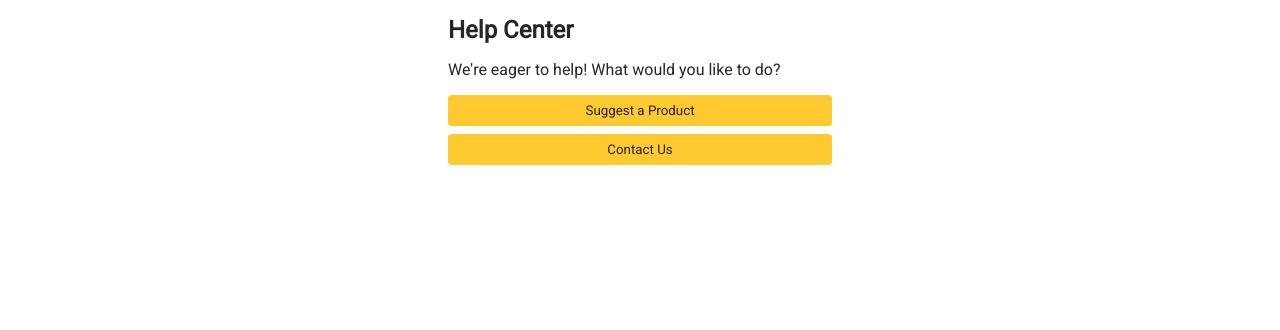
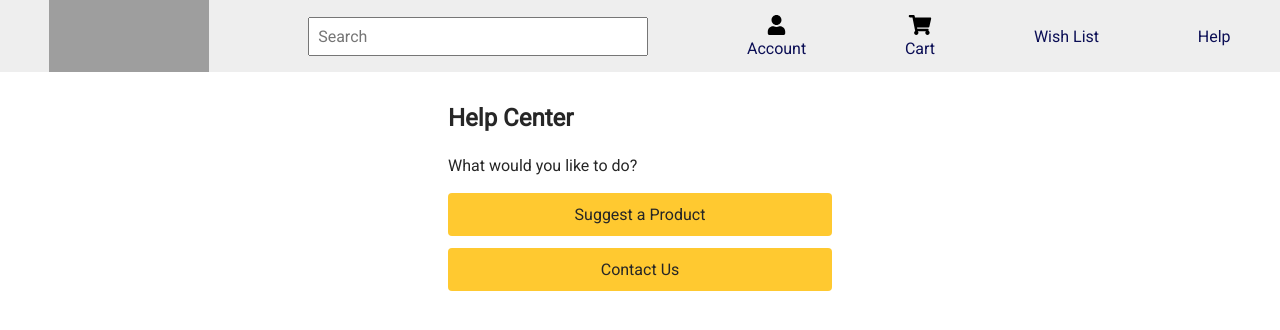
Before and after one commit to r-goddard/Design-Exercise, a plain HTML site: page index.html in a window 1280 px wide. Drawn offline with Linux system fonts and the light colour scheme; grey boxes are pictures that could not be loaded.

Commit message:
Updated styles

```diff
--- a/index.html
+++ b/index.html
@@ -18,9 +18,25 @@
 </head>
 <body>
 
+  <div id="navbar-top" class="flexbox-header">
+    <img src="https://media.mwstatic.com/images/header/midwayusa-logo-v1.svg" width="160" height="72" class="header-logo-img" alt="MidayUSA logo" aria-hidden="true">
+    <input type="text" name="search-box" id="search-box" placeholder="Search">
+    <div class="flex-container">
+      <img src="media/user-solid.svg" height=20 class="header-icon" alt="Image of a user" aria-hidden="true">
+      <span class="header-link">Account</span>
+    </div>
+    <div class="flex-container">
+      <img src="media/shopping-cart-solid.svg" height=20 class="header-icon" alt="Image of a shopping cart" aria-hidden="true">
+      <span class="header-link">Cart</span>
+    </div>
+    <span id="wish-list" class="header-link">Wish List</span>
+    <span id="help" class="header-link">Help</span>
+  </div>
+
+  <div id="content">
     <h1>Help Center</h1>
 
-  <p>We're eager to help! What would you like to do?</p>
+    <p>What would you like to do?</p>
 
     <div class="flex-container">
       <button type="button" id="btn-suggest" class="btn-primary">Suggest a Product</button>
@@ -32,17 +48,17 @@
         <span class="close">&times;</span>
         <h3>Suggest a Product</h3>
         <form>
-        <label for="first-name">First name</label><br>
-        <input type="text" name="first-name" id="suggest-fname" max-length="25" placeholder="e.g., Jane" required><br>
+          <label for="first-name">First name</label>
+          <input type="text" name="first-name" id="suggest-fname" max-length="25" placeholder="e.g., Jane" required>
 
-        <label for="last-name">Last name</label><br>
-        <input type="text" name="last-name" id="suggest-lname" max-length="30" placeholder="e.g., Doe" required><br>
+          <label for="last-name">Last name</label>
+          <input type="text" name="last-name" id="suggest-lname" max-length="30" placeholder="e.g., Doe" required>
 
-        <label for="email">Email</label><br>
-        <input type="email" name="email" id="suggest-email" placeholder="email@example.com" required><br>
+          <label for="email">Email</label>
+          <input type="email" name="email" id="suggest-email" placeholder="email@example.com" required>
 
-        <label for="product-description">Product Description</label><br>
-        <textarea name="product-description" placeholder="Please describe the type of product you are interested in." required></textarea><br>
+          <label for="product-description">Product Description</label>
+          <textarea name="product-description" placeholder="Please describe the type of product you are interested in." required></textarea>
 
           <button type="submit" class="btn-primary">Submit</button>
         </form>
@@ -54,16 +70,16 @@
         <span class="close">&times;</span>
         <h2>Contact Us</h2>
         <form>
-        <label for="first-name">First name</label><br>
-        <input type="text" name="first-name" id="contact-fname" max-length="25" placeholder="e.g., Jane" required><br>
+          <label for="first-name">First name</label>
+          <input type="text" name="first-name" id="contact-fname" max-length="25" placeholder="e.g., Jane" required>
 
-        <label for="last-name">Last name</label><br>
-        <input type="text" name="last-name" id="contact-lname" max-length="30" placeholder="e.g., Doe" required><br>
+          <label for="last-name">Last name</label>
+          <input type="text" name="last-name" id="contact-lname" max-length="30" placeholder="e.g., Doe" required>
 
-        <label for="email">Email</label><br>
-        <input type="email" name="email" id="contact-email" placeholder="email@example.com" required><br>
+          <label for="email">Email</label>
+          <input type="email" name="email" id="contact-email" placeholder="email@example.com" required>
 
-        <label for="contact-reason">How can we help?</label><br>
+          <label for="contact-reason">How can we help?</label>
           <select name="contact-reason" id="contact-reason">
             <option disabled selected value> Select an option </option>
             <option id="opt-order-question">Order Question</option>
@@ -71,26 +87,23 @@
             <option id="opt-find-product">Trouble Finding Product</option>
           </select>
 
-        <br><br>
-
           <div id="textarea-order" class="no-display">
-          <label for="order-question">Order Question</label><br>
-          <textarea name="order-question" placeholder="How can we help with your order?" required></textarea><br>
+            <label for="order-question">Order Question</label>
+            <textarea name="order-question" placeholder="How can we help with your order?" required></textarea>
           </div>
 
           <div id="textarea-feedback" class="no-display">
-          <label for="feedback">Website Feedback</label><br>
-          <textarea name="feedback" placeholder="What can we do to improve our website?" required></textarea><br>
+            <label for="feedback">Website Feedback</label>
+            <textarea name="feedback" placeholder="What can we do to improve our website?" required></textarea>
           </div>
 
-        <br><br>
-
-        <!-- TO-DO Make it unsubmittable if drop-down is not index 0 -->
           <button type="submit" class="btn-primary">Submit</button>
 
         </form>
       </div>
     </div>
+  </div>
+</div>
 
 </body>
 </html>
--- a/style.css
+++ b/style.css
@@ -4,6 +4,9 @@
     --midway-yellow: #ffc930;
     --midway-blue: #1a20c7;
     --dark-gray: #262626;
+
+    --header-background: #EEEEEE;
+    --header-blue: #0b0e55;
 }
 
 * {
@@ -11,7 +14,20 @@
     color: var(--dark-gray);
 }
 
+/* ELEMENTS */
+body {
+    margin: 0px;
+}
+
+h1 {
+    margin-bottom: 1.5rem;
+}
+
 p {
+    margin-bottom: 1.1rem;
+}
+
+p, input, option, textarea, button, select {
     font-size: 1em;
 }
 
@@ -19,60 +35,144 @@ label {
     font-size: 12px;
     font-weight: bold;
     text-transform: uppercase;
+    margin-bottom: 200px;
 }
 
-input, option, textarea {
+input, option, textarea, select {
     padding: 0.5rem 0.5rem;
     margin-bottom: 0.75rem;
     width: 95%;
 }
 
-.btn-primary {
-    background-color: var(--midway-yellow);
-    border: 0px;
-    padding: 0.5rem 1.5rem;
-    border-radius: 0.25rem;
-    margin-bottom: 0.5rem;
+select {
+    width: 100%;
 }
 
+/* FLEXBOX */
 .flex-container {
     display: flex;
     flex-direction: column;
 }
 
+.flexbox-header {
+    display: flex;
+    flex-direction: row;
+    /* justify-content: space-between; */
+    justify-content: space-around;
+    align-items: center;
+}
+
+/* HEADER */
+#navbar-top {
+    width: 100%;
+    background-color: var(--header-background) !important;
+    margin-bottom: 2rem;
+    /* padding: 0.25rem 0.5rem; */
+}
+
+.header-link {
+    color: var(--header-blue);
+    font-size: 1rem;
+    font-family: 'Roboto', sans-serif;
+}
+
+.header-icon {
+    margin-bottom: 0.25rem;
+}
+
+/* COMPONENTS */
+.btn-primary {
+    background-color: var(--midway-yellow);
+    border: 0px;
+    padding: 0.75rem 1.5rem;
+    border-radius: 0.25rem;
+    margin-bottom: 0.75rem;
+    cursor: pointer;
+}
+
+/* OTHER */
 .no-display {
     display: none;
 }
 
+/* MODAL STYLES */
+.modal {
+    display: none;
+    position: fixed;
+    z-index: 1;
+    left: 0;
+    top: 0;
+    width: 100%;
+    height: 100%;
+    overflow: auto;
+    background-color: rgb(0,0,0); /* Fallback color */
+    background-color: rgba(0,0,0,0.4); /* Black w/ opacity */
+  }
 
+  .modal-body {
+    background-color: #fefefe;
+    margin: 5% auto; /* 15% from the top and centered */
+    padding: 1.25rem 1.5rem;
+  }
 
+  .close {
+    color: var(--dark-gray);
+    float: right;
+    font-size: 28px;
+    font-weight: bold;
+  }
+
+  .close:hover,
+  .close:focus {
+    color: var(--dark-gray);
+    text-decoration: none;
+    cursor: pointer;
+  }
+
+/* RESPONSIVE ADJUSTMENTS */
 /* Extra small devices (phones, 600px and down) */
 @media only screen and (max-width: 600px) {
-    body {
+    #content {
         width: 90%;
         margin-left: 5%;
     }
 
     h1 {
-        font-size: 18rem;
+        font-size: 1.5rem;
     }
 
     h2 {
-        font-size: 16em;
+        font-size: 1.375em;
     }
 
     h3 {
-        font-size: 14em;
+        font-size: 1.5rem;
+    }
+
+    p {
+        font-size: 0.9rem;
     }
 
     .modal-body {
-        width: 90%;
+        width: 80%;
+    }
+
+    #search-box {
+        display: none;
+    }
+
+    #wish-list {
+        display: none;
+    }
+
+    #help {
+        display: none;
     }
 }
 
 /* Small devices (portrait tablets and large phones, 600px and up) */
 @media only screen and (min-width: 600px) {
-    body {
+    #content {
         width: 90%;
         margin-left: 5%;
     }
@@ -80,19 +180,15 @@ input, option, textarea {
     .modal-body {
         width: 90%;
     }
+
+    #search-box {
+        width: 15%;
+    }
 }
-
-/* Medium devices (landscape tablets, 768px and up) */
-/* @media only screen and (min-width: 768px) {
-    body {
-        width: 80%;
-        margin-left: 10%;
-    }
-} */
 
 /* Large devices (laptops/desktops, 992px and up) */
 @media only screen and (min-width: 992px) {
-    body {
+    #content {
         width: 50%;
         margin-left: 25%;
     }
@@ -112,13 +208,17 @@ input, option, textarea {
     .modal-body {
         width: 50%;
         padding-right: 10rem;
+    }
 
+    #search-box {
+        width: 20%;
+        margin-bottom: 0rem;
     }
 }
 
 /* Extra large devices (large laptops and desktops, 1200px and up) */
 @media only screen and (min-width: 1200px) {
-    body {
+    #content {
         width: 30%;
         margin-left: 35%;
     }
@@ -126,42 +226,8 @@ input, option, textarea {
     .modal-body {
         width: 30%;
     }
+
+    #search-box {
+        width: 25%;
+    }
 }
-
-
-
-
-.modal {
-    display: none; /* Hidden by default */
-    position: fixed; /* Stay in place */
-    z-index: 1; /* Sit on top */
-    left: 0;
-    top: 0;
-    width: 100%; /* Full width */
-    height: 100%; /* Full height */
-    overflow: auto; /* Enable scroll if needed */
-    background-color: rgb(0,0,0); /* Fallback color */
-    background-color: rgba(0,0,0,0.4); /* Black w/ opacity */
-  }
-
-  .modal-body {
-    background-color: #fefefe;
-    margin: 15% auto; /* 15% from the top and centered */
-    padding: 1.25rem 1.5rem;
-    /* width: 80%; Could be more or less, depending on screen size */
-  }
-
-  /* Close button */
-  .close {
-    color: var(--dark-gray);
-    float: right;
-    font-size: 28px;
-    font-weight: bold;
-  }
-
-  .close:hover,
-  .close:focus {
-    color: var(--dark-gray);
-    text-decoration: none;
-    cursor: pointer;
-  }
```
Also changed, not shown: media/shopping-cart-solid.svg (added), media/user-solid.svg (added). Lines whose indentation alone changed are shown as unchanged.
